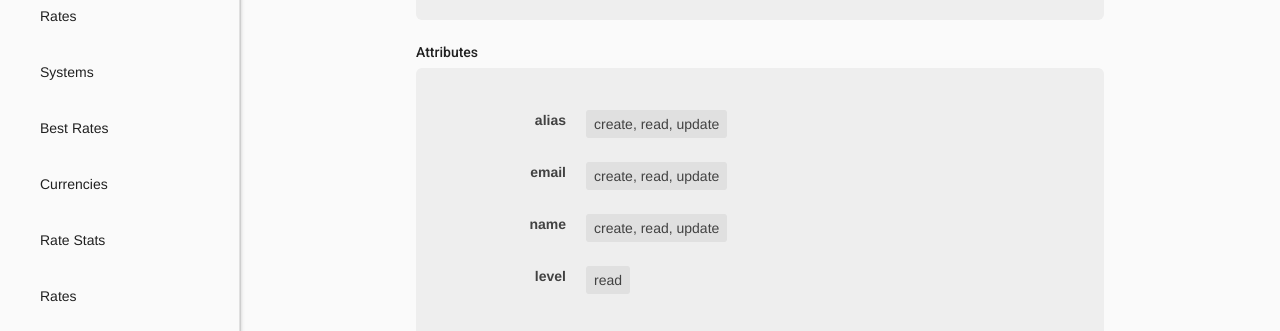
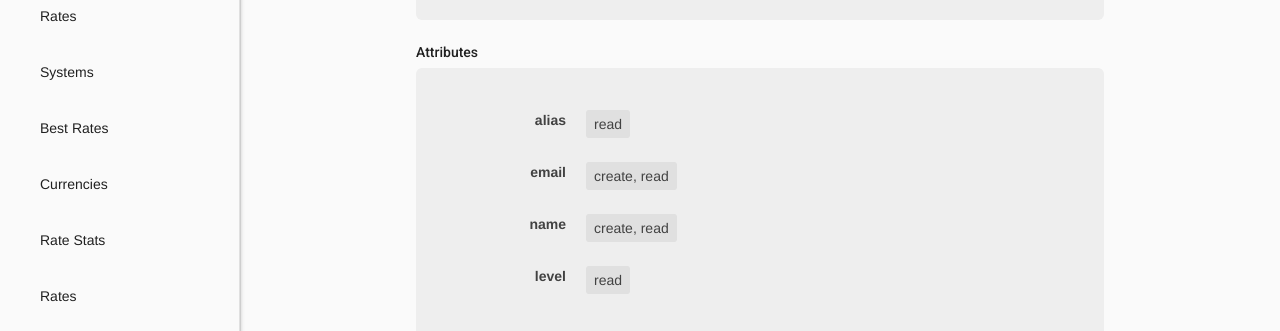
Before and after one commit to reyesoft/dev.saldo.com.ar, a Jekyll site: the page built from _docs/3.0.0/resources/_users/users.md, in a window 1280 px wide. Shown: the part 208-539 px from the top of the page. Built offline with Jekyll 4.4.1, drawn with Linux system fonts in a browser that asks for light colours; nearby versions of some CDN libraries.

Commit message:
from BB pipeline

```diff
--- a/_docs/3.0.0/resources/_users/users.md
+++ b/_docs/3.0.0/resources/_users/users.md
@@ -7,14 +7,15 @@ section: Users
 attributes:
   -
     name: alias
-    crud: 'create, read, update'
+    crud: read
+    sortable: 'true'
   -
     name: email
-    crud: 'create, read, update'
+    crud: 'create, read'
     sortable: 'true'
   -
     name: name
-    crud: 'create, read, update'
+    crud: 'create, read'
     sortable: 'true'
   -
     name: level
```
